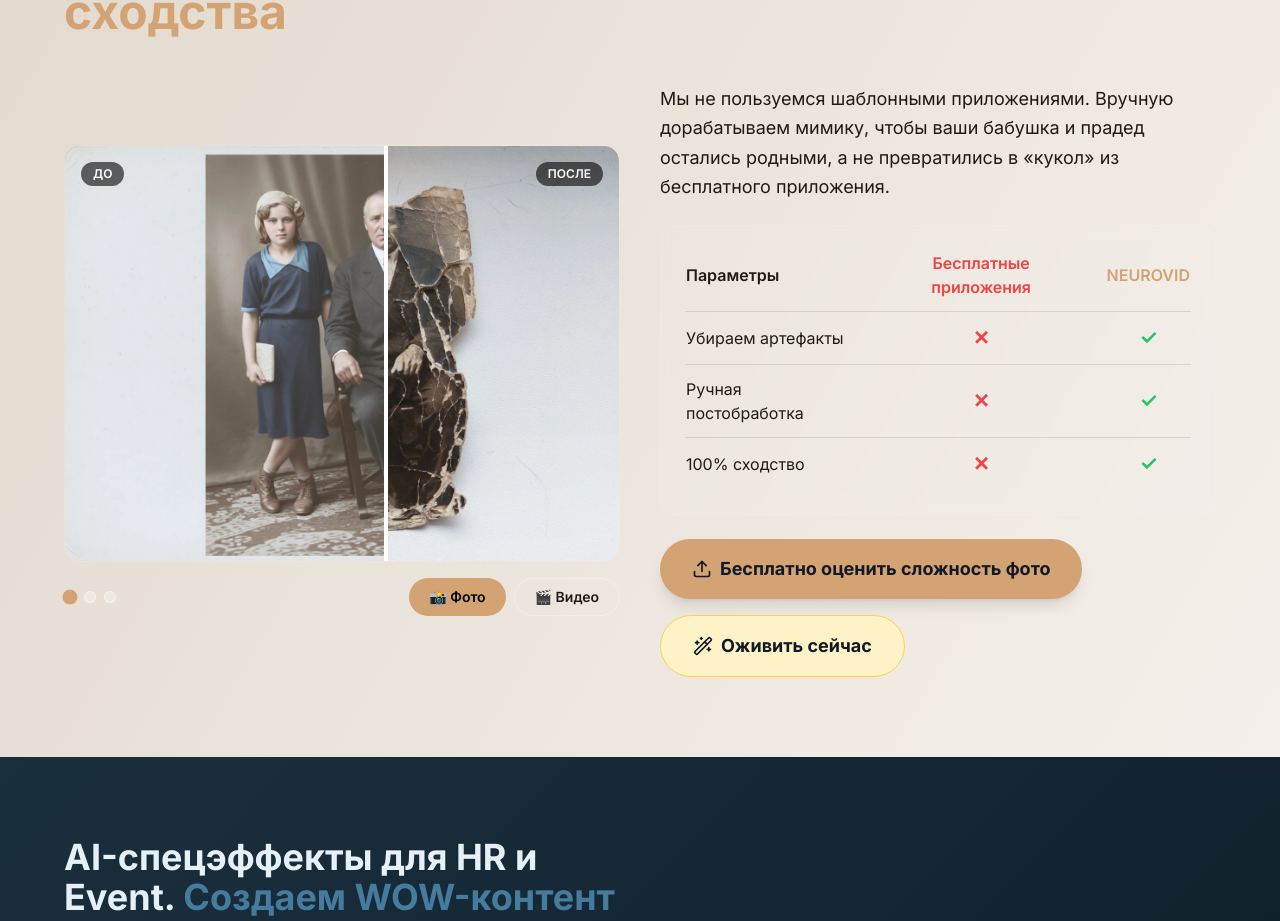
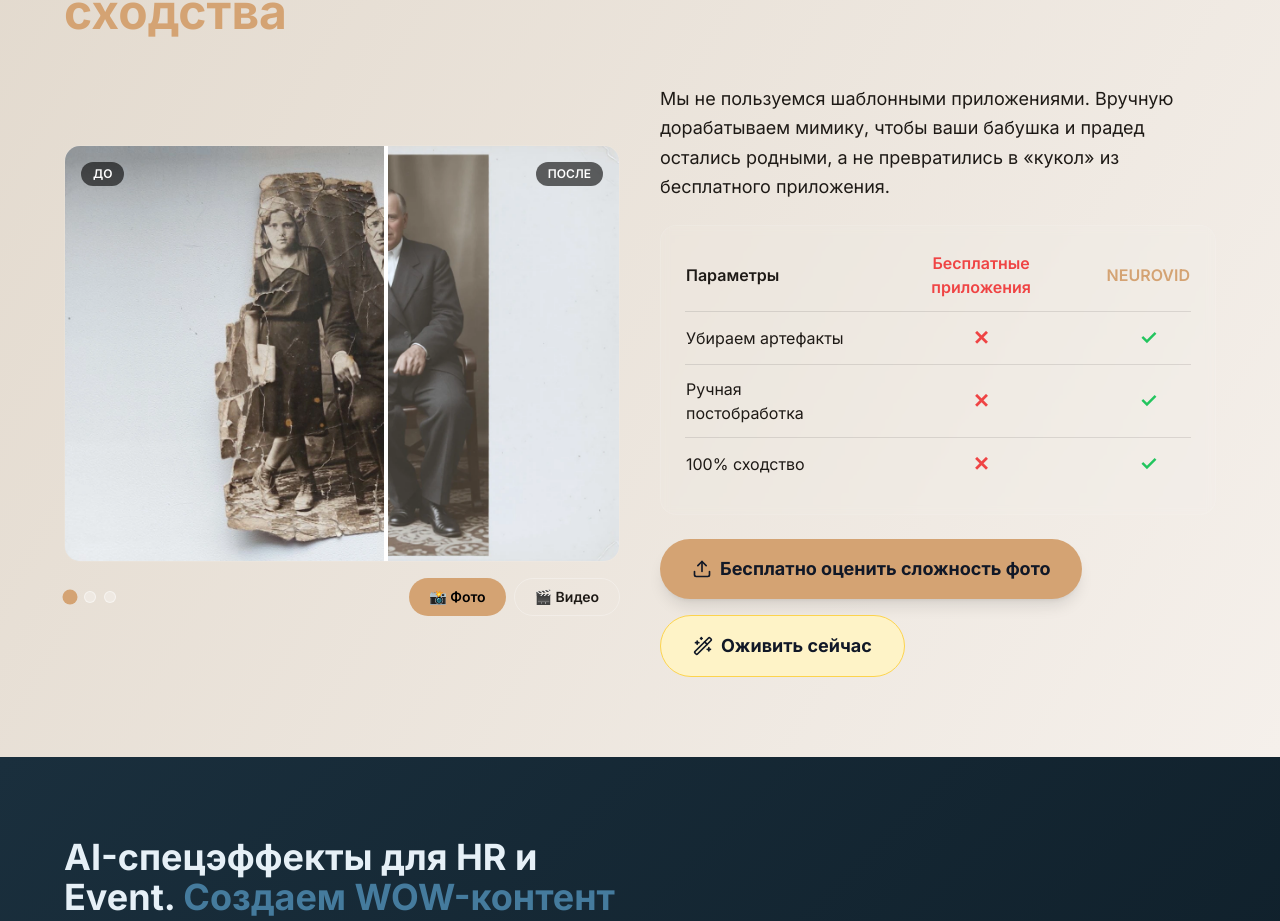
Before and after one commit to melevgeni-cpu/neurovid-module-new, a Next.js app: page / in a window 1280 px wide. Shown: the part 770-1691 px from the top of the page. Built offline with nearby package versions, Linux system fonts and the light colour scheme.

Commit message:
Update FamilySection.tsx
Поменял местами пути в массивах slides

```diff
--- a/components/sections/FamilySection.tsx
+++ b/components/sections/FamilySection.tsx
@@ -7,18 +7,18 @@ import { useModal } from '@/hooks/useModal'
 
 const slides = [
   {
-    before: '/images/Foto-Rosa1.webp',
-    after: '/images/Foto-Rosa2.webp',
+    before: '/images/Foto-Rosa2.webp',
+    after: '/images/Foto-Rosa1.webp',
     video: '/videos/Rosa1_1280x720.mp4',
   },
   {
-    before: '/images/Family-1.webp',
-    after: '/images/Family-2.webp',
+    before: '/images/Family-2.webp',
+    after: '/images/Family-1.webp',
     video: '/videos/Family-1.mp4',
   },
   {
-    before: '/images/Kids-1.webp',
-    after: '/images/Kids-2.webp',
+    before: '/images/Kids-2.webp',
+    after: '/images/Kids-1.webp',
     video: '/videos/Rosa1_1280x720.mp4',
   },
 ]
```
